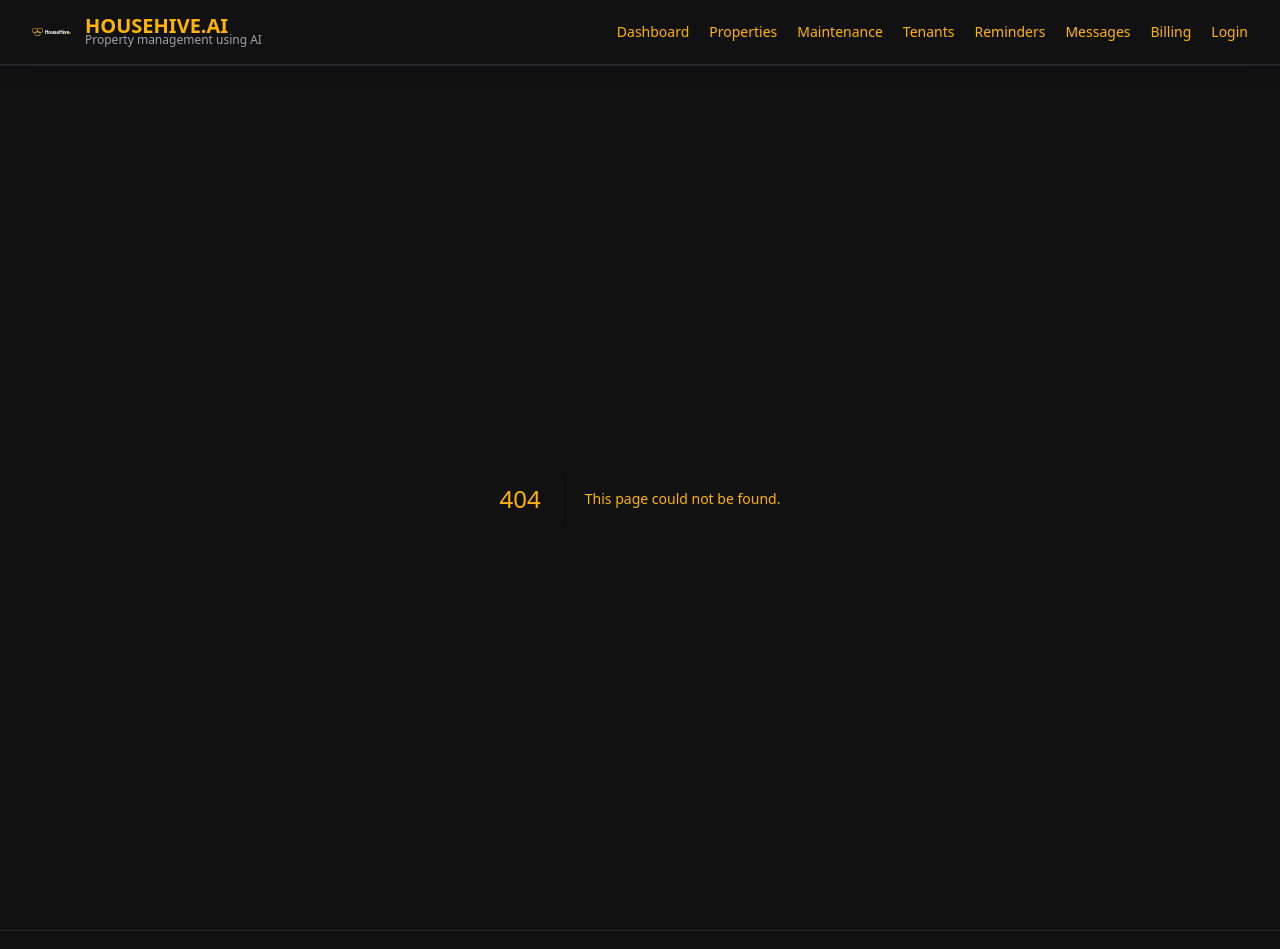
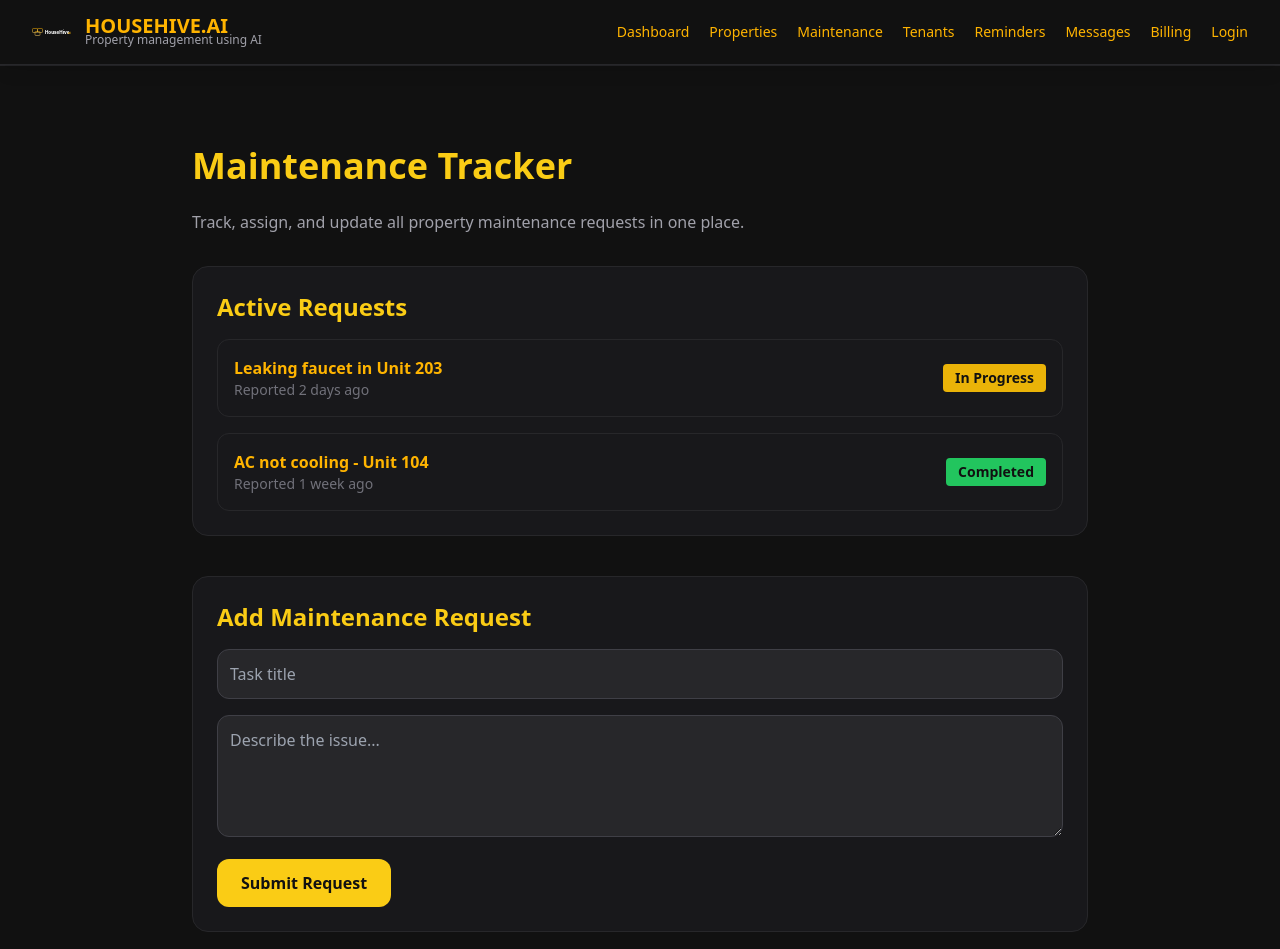
Before and after one commit to househiveai/HouseHive-Frontend-JS-Brand.zip, a Next.js app: page /maintenance in a window 1280 px wide. Before the commit this address had no page. Shown: the top 949 px of the page. Built offline with nearby package versions, Linux system fonts and the light colour scheme.

Commit message:
Create maintenance.jsx

```diff
--- /dev/null
+++ b/pages/maintenance.jsx
@@ -0,0 +1,66 @@
+export default function Maintenance() {
+  return (
+    <div className="min-h-screen bg-black text-white px-6 py-12">
+      <div className="max-w-4xl mx-auto">
+        <h1 className="text-4xl font-bold text-yellow-400 mb-6">
+          Maintenance Tracker
+        </h1>
+        <p className="text-zinc-400 mb-8">
+          Track, assign, and update all property maintenance requests in one place.
+        </p>
+
+        {/* Active Requests Section */}
+        <div className="bg-zinc-900 border border-zinc-800 rounded-2xl p-6 mb-10">
+          <h2 className="text-2xl font-semibold text-yellow-400 mb-4">
+            Active Requests
+          </h2>
+          <ul className="space-y-4">
+            <li className="border border-zinc-800 rounded-xl p-4 flex justify-between items-center hover:bg-zinc-800 transition">
+              <div>
+                <h3 className="font-semibold">Leaking faucet in Unit 203</h3>
+                <p className="text-zinc-500 text-sm">Reported 2 days ago</p>
+              </div>
+              <span className="bg-yellow-500 text-black px-3 py-1 rounded text-sm font-semibold">
+                In Progress
+              </span>
+            </li>
+            <li className="border border-zinc-800 rounded-xl p-4 flex justify-between items-center hover:bg-zinc-800 transition">
+              <div>
+                <h3 className="font-semibold">AC not cooling - Unit 104</h3>
+                <p className="text-zinc-500 text-sm">Reported 1 week ago</p>
+              </div>
+              <span className="bg-green-500 text-black px-3 py-1 rounded text-sm font-semibold">
+                Completed
+              </span>
+            </li>
+          </ul>
+        </div>
+
+        {/* Add Maintenance Task */}
+        <div className="bg-zinc-900 border border-zinc-800 rounded-2xl p-6">
+          <h2 className="text-2xl font-semibold text-yellow-400 mb-4">
+            Add Maintenance Request
+          </h2>
+          <form className="space-y-4">
+            <input
+              type="text"
+              placeholder="Task title"
+              className="w-full bg-zinc-800 p-3 rounded-xl border border-zinc-700 text-white focus:outline-none focus:border-yellow-400"
+            />
+            <textarea
+              placeholder="Describe the issue..."
+              rows="4"
+              className="w-full bg-zinc-800 p-3 rounded-xl border border-zinc-700 text-white focus:outline-none focus:border-yellow-400"
+            ></textarea>
+            <button
+              type="button"
+              className="bg-yellow-400 hover:bg-yellow-500 text-black font-semibold py-3 px-6 rounded-xl"
+            >
+              Submit Request
+            </button>
+          </form>
+        </div>
+      </div>
+    </div>
+  );
+}
```
